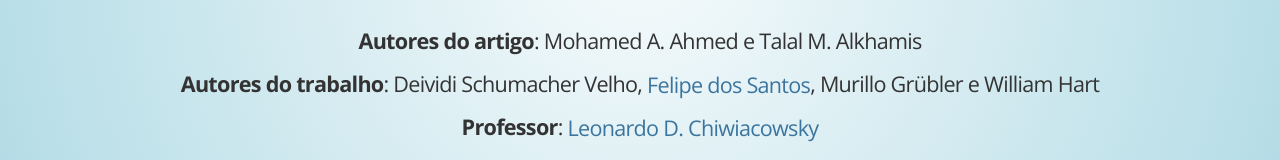
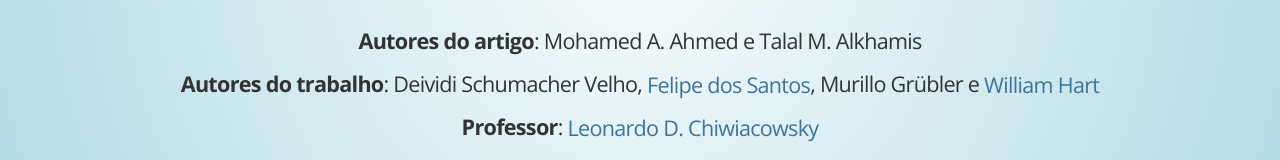
Before and after one commit to WilliamHartOliveira/unisinos-modsim-revealjs, a plain HTML site: page index.html in a window 1280 px wide. Shown: the part 456-616 px from the top of the page. Drawn offline with nearby package versions, Linux system fonts and the light colour scheme.

Commit message:
Lattes William

```diff
--- a/index.html
+++ b/index.html
@@ -59,7 +59,7 @@
 					<p>
 						<small><b>Autores do artigo</b>: Mohamed A. Ahmed e Talal M. Alkhamis</small>
 						<br />
-						<small><b>Autores do trabalho</b>: Deividi Schumacher Velho, <a href="http://lattes.cnpq.br/6787839824407436">Felipe dos Santos</a>, Murillo Grübler e William Hart</small>
+						<small><b>Autores do trabalho</b>: Deividi Schumacher Velho, <a href="http://lattes.cnpq.br/6787839824407436">Felipe dos Santos</a>, Murillo Grübler e <a href="http://lattes.cnpq.br/6003258605838613">William Hart</a></small>
 						<br />
 						<small><b>Professor</b>: <a href="http://lattes.cnpq.br/2945278651389111">Leonardo D. Chiwiacowsky</a></small>
 					</p>
```
